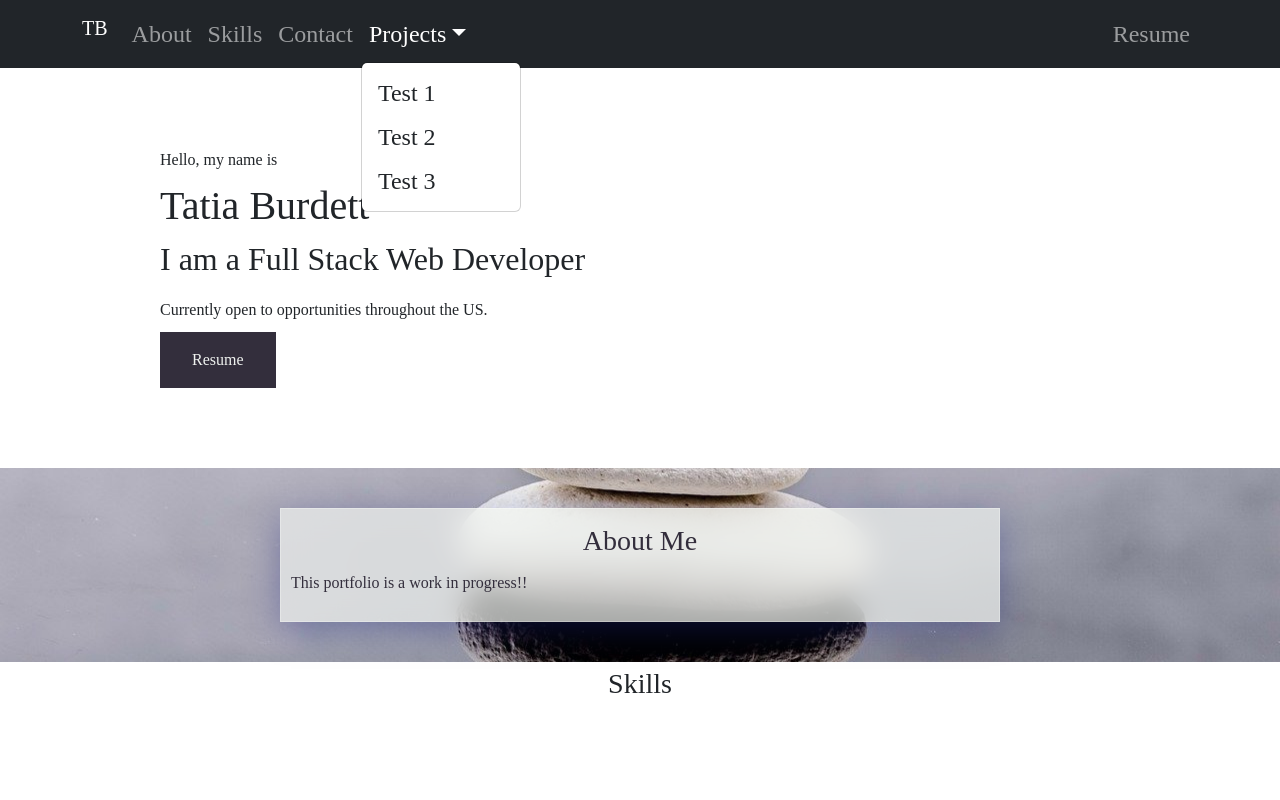
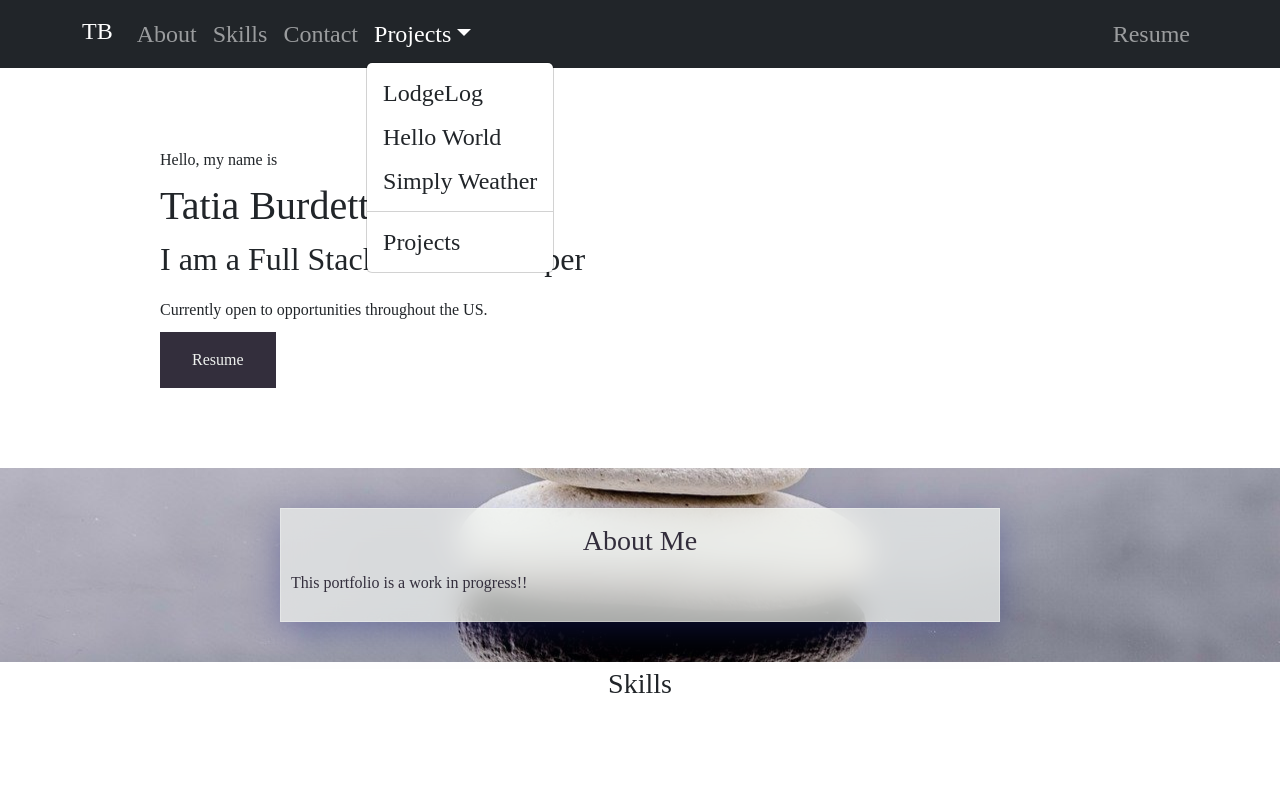
Before and after one commit to tatia-burdett/my-portfolio, a React (Create React App) app: page / in a window 1280 px wide. Both pictures are taken after a click on the button "Projects". Shown: the top 800 px of the page. Built offline with nearby package versions, Linux system fonts and the light colour scheme.

Commit message:
update navlinks

```diff
--- a/src/components/NavBar/NavBar.js
+++ b/src/components/NavBar/NavBar.js
@@ -11,14 +11,16 @@ export default function NavBar() {
     <Navbar bg="dark" variant="dark">
       <Container>
         <Nav>
-          <Navbar.Brand>TB</Navbar.Brand>
-          <Nav.Link>About</Nav.Link>
-          <Nav.Link>Skills</Nav.Link>
-          <Nav.Link>Contact</Nav.Link>
+          <Navbar.Brand href='#fullscreen'>TB</Navbar.Brand>
+          <Nav.Link href='#about'>About</Nav.Link>
+          <Nav.Link href='#skills'>Skills</Nav.Link>
+          <Nav.Link href='#contact'>Contact</Nav.Link>
           <NavDropdown title="Projects">
-            <NavDropdown.Item>Test 1</NavDropdown.Item>
-            <NavDropdown.Item>Test 2</NavDropdown.Item>
-            <NavDropdown.Item>Test 3</NavDropdown.Item>
+            <NavDropdown.Item>LodgeLog</NavDropdown.Item>
+            <NavDropdown.Item>Hello World</NavDropdown.Item>
+            <NavDropdown.Item>Simply Weather</NavDropdown.Item>
+            <NavDropdown.Divider />
+            <NavDropdown.Item href='#projects'>Projects</NavDropdown.Item>
           </NavDropdown>
         </Nav>
         <Nav>
```
